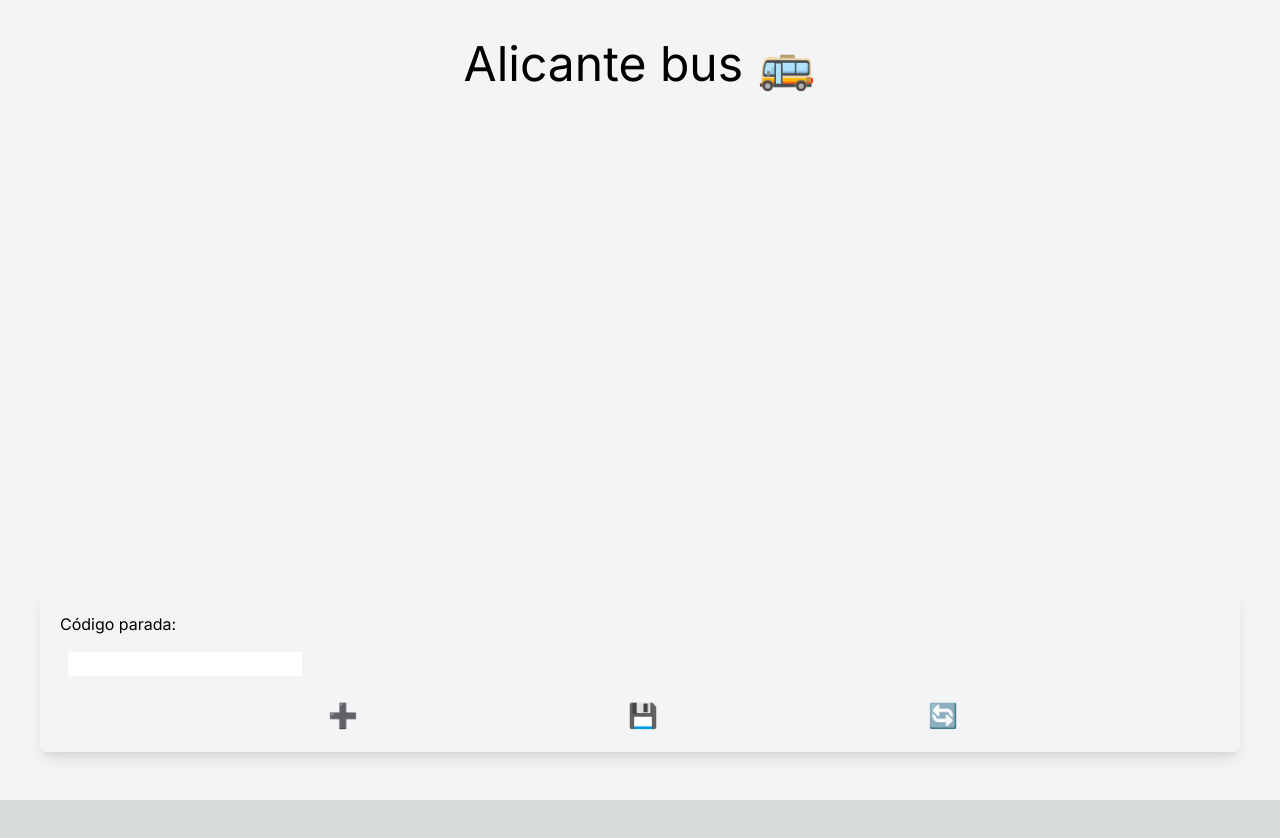
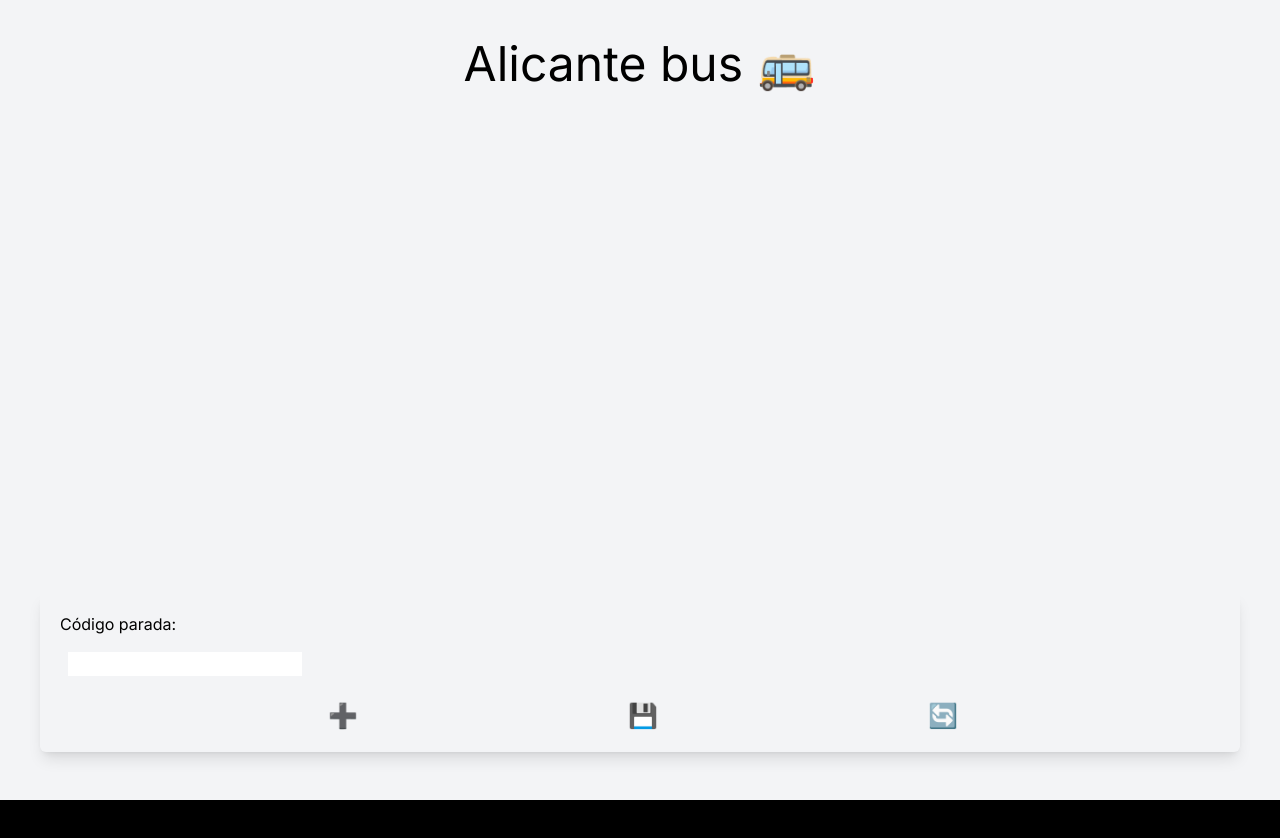
Before and after one commit to EduardoMoraton/bus-tracker-app, a Next.js app: page / in a window 1280 px wide. Shown: the top 838 px of the page. Before the commit the page ends 800 px from the top, so only its background shows below. Built offline with nearby package versions, Linux system fonts and the light colour scheme; what tailwindcss-neumorphism would draw is missing.

Commit message:
updated tittle and copy

```diff
--- a/src/app/layout.tsx
+++ b/src/app/layout.tsx
@@ -5,8 +5,8 @@ import './globals.css'
 const inter = Inter({ subsets: ['latin'] })
 
 export const metadata: Metadata = {
-  title: 'Create Next App',
-  description: 'Generated by create next app',
+  title: 'Bus track ALCANTE',
+  description: 'Track your alicante bus stops easily',
 }
 
 export default function RootLayout({
--- a/src/app/page.tsx
+++ b/src/app/page.tsx
@@ -83,7 +83,8 @@ export default function Home() {
   }
 
   return (
-    <main className='flex items-center justify-center flex-col w-screen h-screen bg-gray-100 text-black p-10'>
+    <main>
+        <div className='flex items-center justify-center flex-col w-screen h-screen bg-gray-100 text-black p-10'>
       <div>
         <h1 className='text-5xl'>Alicante bus 🚌</h1>
       </div>
@@ -111,6 +112,18 @@ export default function Home() {
         </div>
 
       </div>
+
+      </div>
+      <footer className={'flex w-screen h-11 gap-8  justify-center items-center bg-black'}>
+
+              <a className={'hover:text-pink-400 transition-all'} href='https://portfolio-eduardomoraton.vercel.app/'>Eduardo Moraton</a>
+              <a className={'hover:text-pink-400 transition-all'} href='https://www.linkedin.com/in/eduardo-moraton-moyano/'>LN</a>
+              <a className={'hover:text-pink-400 transition-all'} href='mailto:moraton.eduardo@gmail.com'>Mail</a>
+              <a className={'hover:text-pink-400 transition-all'}  href='https://github.com/EduardoMoraton/bus-tracker-app'>Code for this project</a>
+              <p>2024</p>
+      </footer>
     </main>
+
+
   );
 }
```
